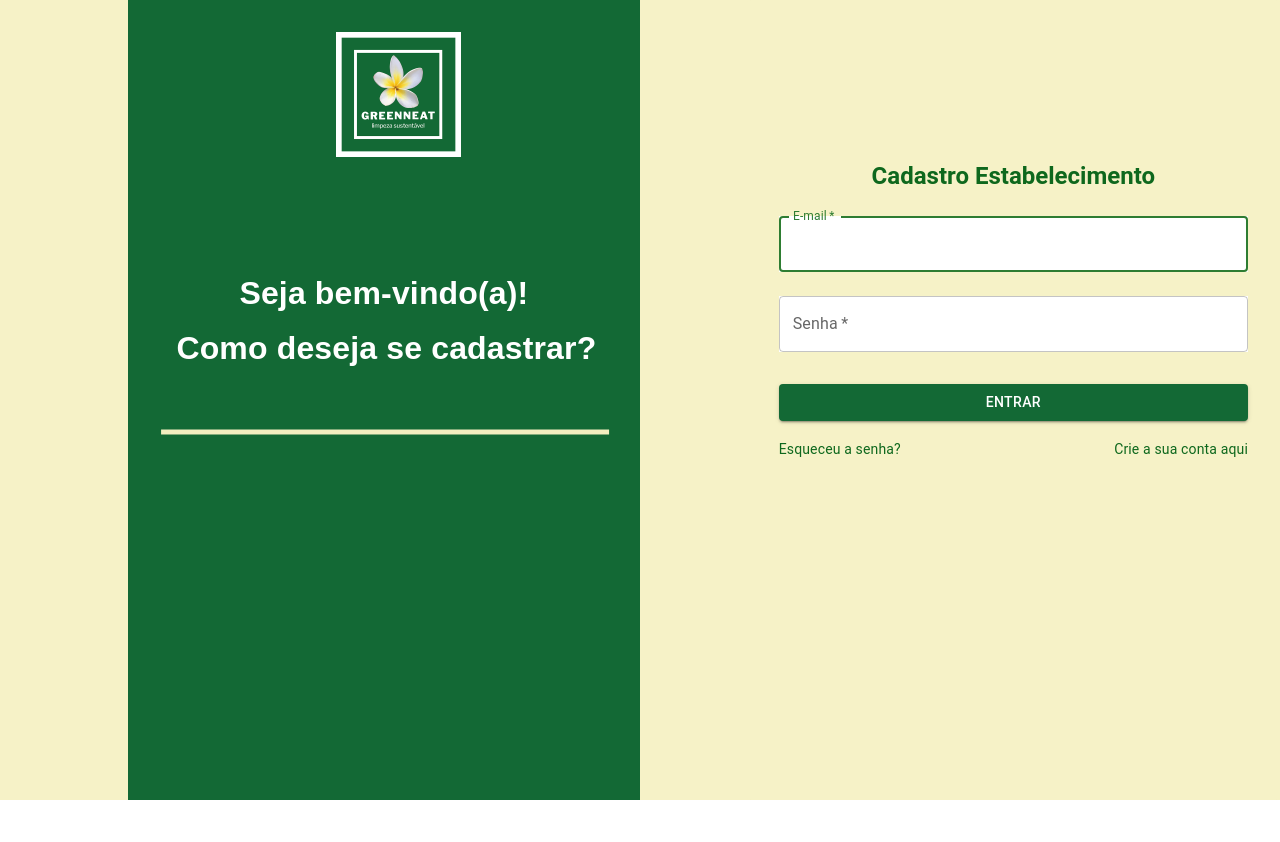
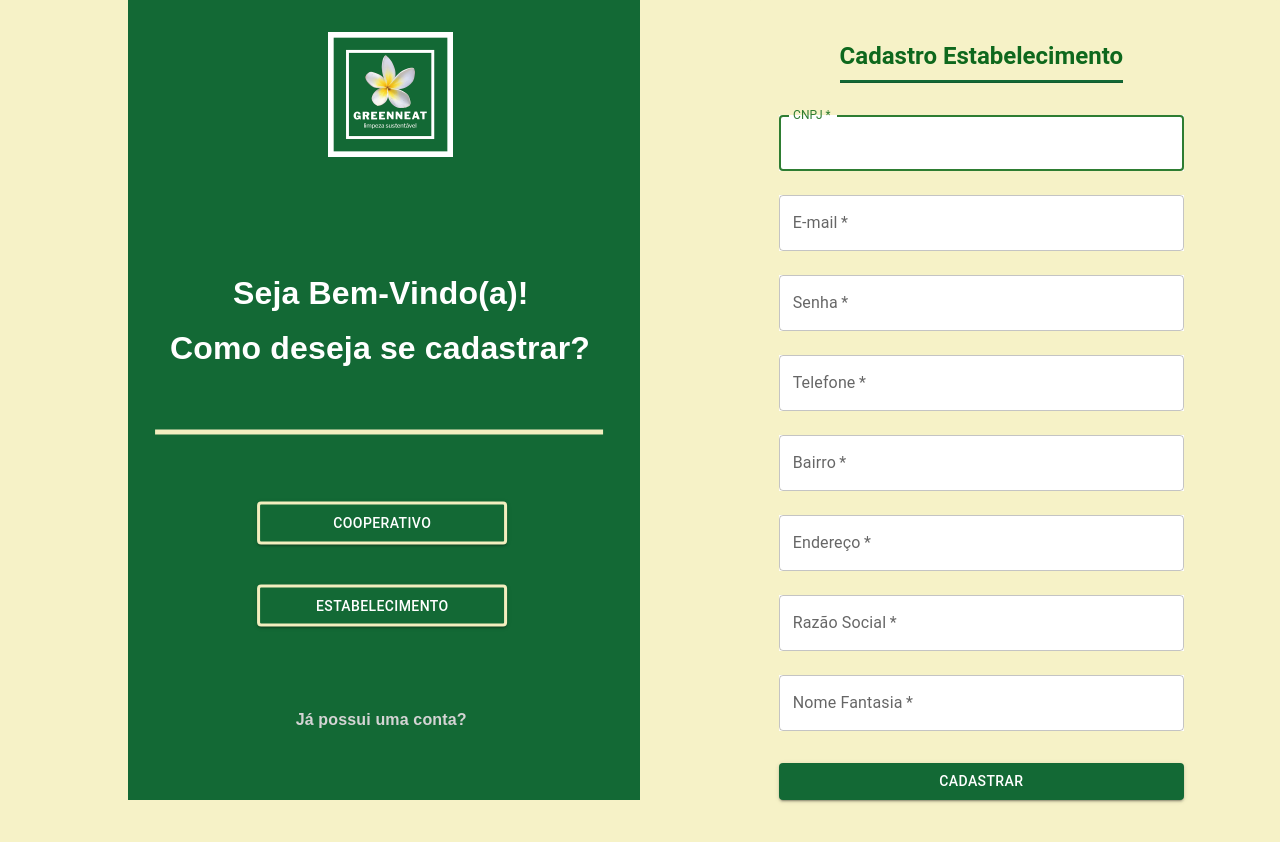
Before and after one commit to atomofatec/API-GREENNEAT, a React app in the folder greenneat-app/frontend/: page /cadastro in a window 1280 px wide. Before the commit the page ends 800 px from the top, so only its background shows below. Built offline with nearby package versions, Linux system fonts and the light colour scheme.

Commit message:
update cadastro

```diff
--- a/greenneat-app/frontend/src/components/Retangulo/Retangulo.module.css
+++ b/greenneat-app/frontend/src/components/Retangulo/Retangulo.module.css
@@ -11,7 +11,7 @@
 }
 
 .retangulo {
-    position: absolute;
+    position: fixed;
     top: -15%;
     left: 10%;
     width: 40%;
@@ -32,14 +32,14 @@
     white-space: nowrap;*/
     position: absolute;
     left: 0;
-    margin-left: 21em;
+    margin-left: 20.5em;
     margin-top: 2em;
 }
 
 .text_container {
     position: absolute;
     top: 40%;
-    left: 31.5%;
+    left: 31%;
     transform: translate(-54%, -50%);
 }
 
@@ -57,6 +57,29 @@
     border: none;
     border-bottom: 5px solid #F3EEBF;
     top: 50%;
-    left: 31.5%;
+    left: 31%;
     transform: translate(-54%, -50%);
 }
+
+.button_container {
+    position: absolute;
+    width: 35%;
+    margin-top: 5em;
+    border: none;
+    top: 60%;
+    left: 39%;
+    transform: translate(-54%, -50%);
+}
+
+.logar {
+    position: absolute;
+    width: 35%;
+    margin-top: 5em;
+    top: 80%;
+    left: 42%;
+    transform: translate(-54%, -50%);
+    font-weight: bold;
+    font-family: "Bakbak One", sans-serif;
+    color: rgb(212, 212, 212);
+    font-size: 1em;
+}
--- a/greenneat-app/frontend/src/components/Retangulo/retangulo.js
+++ b/greenneat-app/frontend/src/components/Retangulo/retangulo.js
@@ -1,6 +1,6 @@
 import Style from './Retangulo.module.css'
 import Logo from '../../images/logo_greenneat.png'
-import { Divider } from '@mui/material';
+import { Button } from '@mui/material';
 
 function Retangulo() {
     return (
@@ -10,14 +10,37 @@ function Retangulo() {
                 <img src={Logo} alt='logo' />
             </div>
             <div className={Style.text_container}>
-                <p className={Style.text} style={{marginLeft: '15%'}}>
-                    Seja bem-vindo(a)!
+                <p className={Style.text} style={{ marginLeft: '15%' }}>
+                    Seja Bem-Vindo(a)!
                 </p>
-                <p className={Style.text} style={{marginTop: -25}}>
+                <p className={Style.text} style={{ marginTop: -25 }}>
                     Como deseja se cadastrar?
                 </p>
             </div>
-                <hr className={Style.diviser}></hr>
+            <hr className={Style.diviser}></hr>
+            <div className={Style.button_container}>
+            <Button
+                type="submit"
+                fullWidth
+                variant="contained"
+                color="success"
+                sx={{ mt: 3, mb: 2, backgroundColor: '#136935', border: '3px solid #F3EEBF', width: 250}}
+              >
+                Cooperativo
+              </Button>
+              <Button
+                type="submit"
+                fullWidth
+                variant="contained"
+                color="success"
+                sx={{ mt: 3, mb: 2, backgroundColor: '#136935', border: '3px solid #F3EEBF', width: 250}}
+              >
+                Estabelecimento
+              </Button>
+            </div>
+            <div className={Style.logar}>
+                Já possui uma conta?
+            </div>
         </body>
     )
 }
--- a/greenneat-app/frontend/src/views/cadastros.js
+++ b/greenneat-app/frontend/src/views/cadastros.js
@@ -9,6 +9,7 @@ import Grid from '@mui/material/Grid';
 import Typography from '@mui/material/Typography';
 import { createTheme, ThemeProvider } from '@mui/material/styles';
 import Retangulo from '../components/Retangulo/retangulo';
+import { Divider } from '@mui/material';
 
 const defaultTheme = createTheme();
 
@@ -32,7 +33,7 @@ export default function Cadastro() {
 
   return (
     <ThemeProvider theme={defaultTheme}>
-      <Grid container component="main" sx={{ height: '100vh' }} style={backgroundColor}>
+      <Grid container component="main" sx={{ height: '100%' }} style={backgroundColor}>
         <CssBaseline />
         <Grid
           item
@@ -47,8 +48,9 @@ export default function Cadastro() {
         <Grid item xs={12} sm={8} md={5} component={Paper} elevation={0} style={backgroundColor}>
           <Box
             sx={{
-              my: 20,
+              my: 5,
               mx: 4,
+              mr: 12,
               display: 'flex',
               flexDirection: 'column',
               alignItems: 'center',
@@ -59,8 +61,21 @@ export default function Cadastro() {
                 <strong>
                     Cadastro Estabelecimento
                 </strong>
+            <Divider sx={{backgroundColor: '#136935', my: 1, height: 3}}/>
             </Typography>
             <Box component="form" noValidate onSubmit={handleSubmit} sx={{ mt: 1 }}>
+                <TextField
+                margin="normal"
+                color="success"
+                fullWidth
+                id="cnpj"
+                label="CNPJ"
+                name="cnpj"
+                autoComplete="cnpj"
+                required
+                autoFocus
+                style={{ backgroundColor: 'white' }}
+              />
                 <TextField
                 margin="normal"
                 color="success"
@@ -70,7 +85,6 @@ export default function Cadastro() {
                 name="email"
                 autoComplete="email"
                 required
-                autoFocus
                 style={{ backgroundColor: 'white' }}
               />
               <TextField
@@ -85,6 +99,56 @@ export default function Cadastro() {
                 required
                 style={{ backgroundColor: 'white' }}
               />
+              <TextField
+                margin="normal"
+                color="success"
+                fullWidth
+                name="telefone"
+                label="Telefone"
+                id="telefone"
+                required
+                style={{ backgroundColor: 'white' }}
+              />
+              <TextField
+                margin="normal"
+                color="success"
+                fullWidth
+                name="bairro"
+                label="Bairro"
+                id="bairro"
+                required
+                style={{ backgroundColor: 'white' }}
+              />
+              <TextField
+                margin="normal"
+                color="success"
+                fullWidth
+                name="endereco"
+                label="Endereço"
+                id="endereco"
+                required
+                style={{ backgroundColor: 'white' }}
+              />
+              <TextField
+                margin="normal"
+                color="success"
+                fullWidth
+                name="rSocial"
+                label="Razão Social"
+                id="rSocial"
+                required
+                style={{ backgroundColor: 'white' }}
+              />
+              <TextField
+                margin="normal"
+                color="success"
+                fullWidth
+                name="nFantasia"
+                label="Nome Fantasia"
+                id="nFantasia"
+                required
+                style={{ backgroundColor: 'white' }}
+              />
               <Button
                 type="submit"
                 fullWidth
@@ -92,20 +156,8 @@ export default function Cadastro() {
                 color="success"
                 sx={{ mt: 3, mb: 2, backgroundColor: '#136935'}}
               >
-                Entrar
+                Cadastrar
               </Button>
-              <Grid container>
-                <Grid item xs>
-                  <Link href="#" variant="body2" style={{ textDecoration: 'none', ...fontColor }}>
-                    Esqueceu a senha?
-                  </Link>
-                </Grid>
-                <Grid item>
-                  <Link href="#" variant="body2" style={{ textDecoration: 'none', ...fontColor }}>
-                    Crie a sua conta aqui
-                  </Link>
-                </Grid>
-              </Grid>
             </Box>
           </Box>
         </Grid>
```
